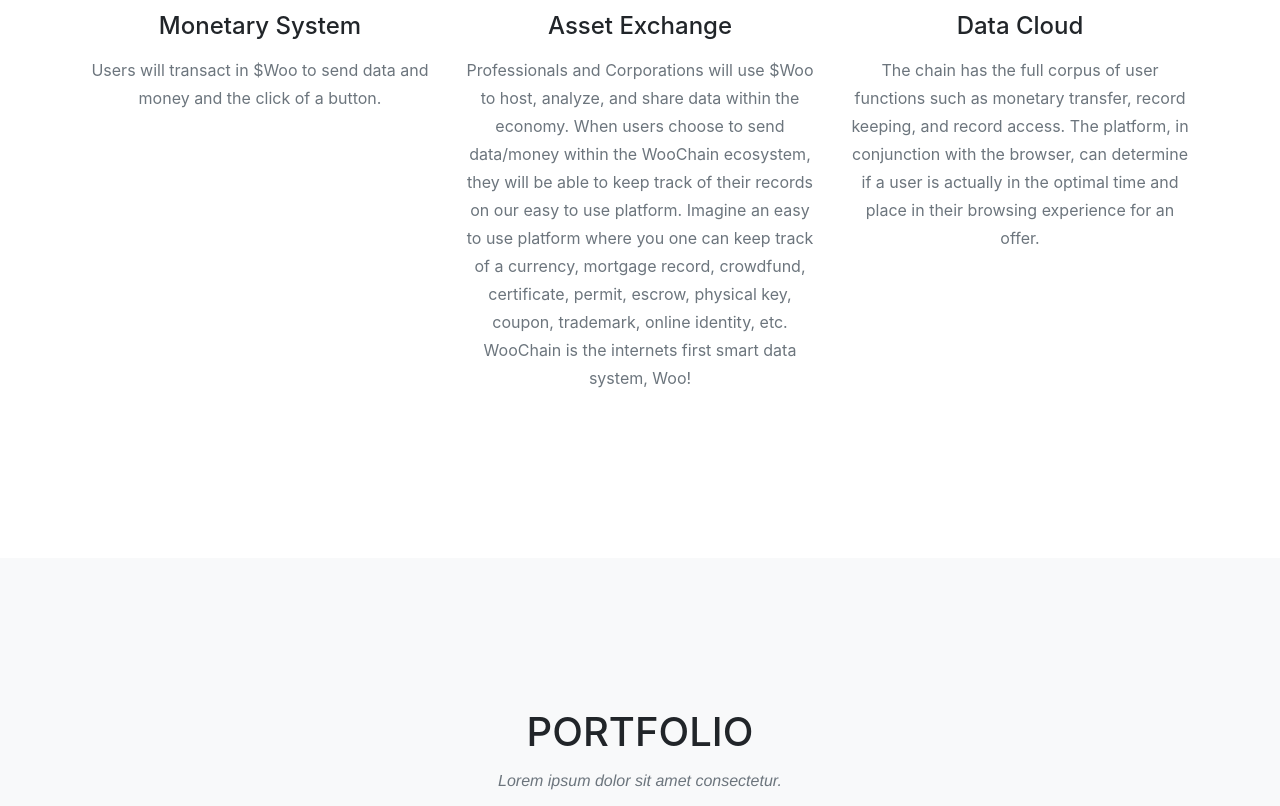
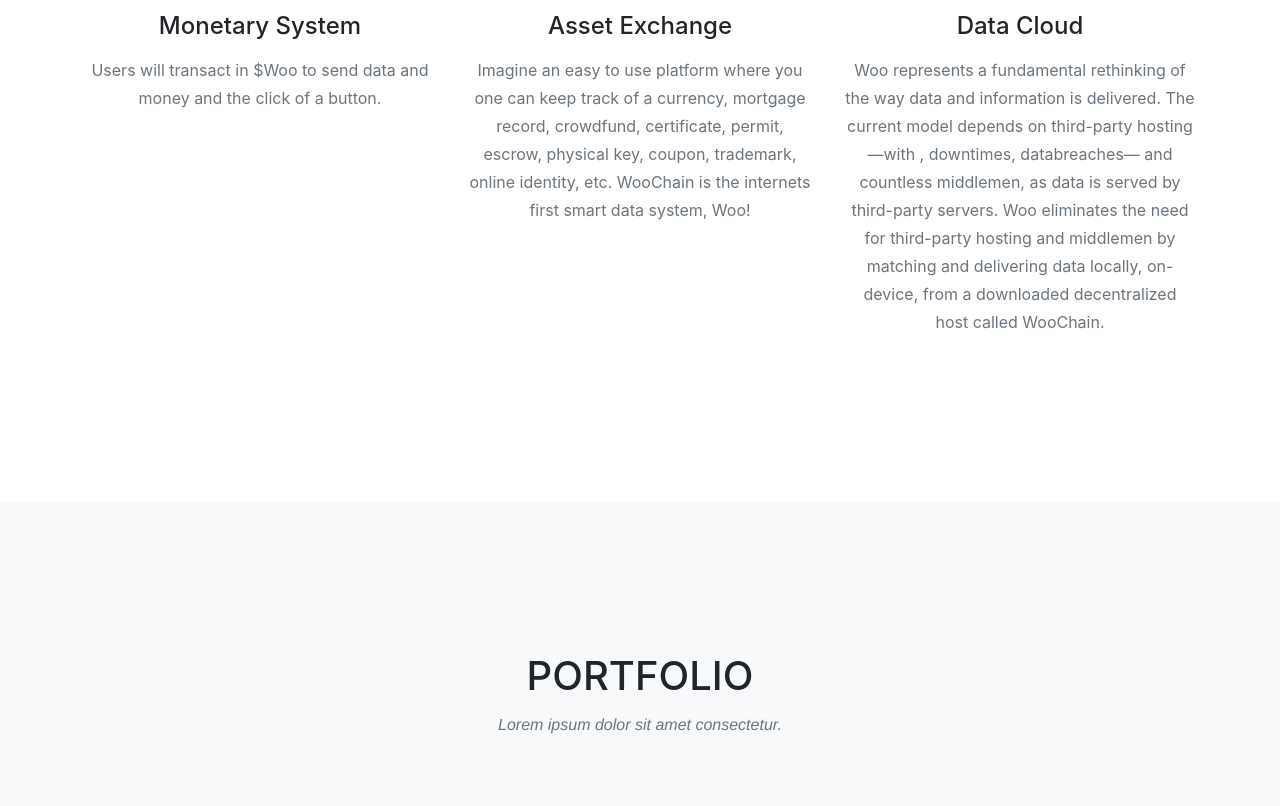
Before and after one commit to woochain/nirholas.github.io, a website with bundled scripts: page index.html in a window 1280 px wide. Shown: the part 1243-2049 px from the top of the page. Built offline with nearby package versions, Linux system fonts and the light colour scheme; files whose address does not match are found by name; a web font is replaced by a local one.

Commit message:
Update index.html

```diff
--- a/index.html
+++ b/index.html
@@ -92,7 +92,7 @@
               <i class="fa fa-laptop fa-stack-1x fa-inverse"></i>
             </span>
             <h4 class="service-heading">Asset Exchange</h4>
-            <p class="text-muted">Professionals and Corporations will use $Woo to host, analyze, and share data within the economy. When users choose to send data/money within the WooChain ecosystem, they will be able to keep track of their records on our easy to use platform. Imagine an easy to use platform where you one can keep track of a currency, mortgage record, crowdfund, certificate, permit, escrow, physical key, coupon, trademark, online identity, etc. WooChain is the internets first smart data system, Woo!</p>
+            <p class="text-muted">Imagine an easy to use platform where you one can keep track of a currency, mortgage record, crowdfund, certificate, permit, escrow, physical key, coupon, trademark, online identity, etc. WooChain is the internets first smart data system, Woo!</p>
           </div>
           <div class="col-md-4">
             <span class="fa-stack fa-4x">
@@ -100,7 +100,7 @@
               <i class="fa fa-lock fa-stack-1x fa-inverse"></i>
             </span>
             <h4 class="service-heading">Data Cloud</h4>
-            <p class="text-muted">The chain has the full corpus of user functions such as monetary transfer, record keeping, and record access. The platform, in conjunction with the browser, can determine if a user is actually in the optimal time and place in their browsing experience for an offer.</p>
+            <p class="text-muted">Woo represents a fundamental rethinking of the way data and information is delivered. The current model depends on third-party hosting—with , downtimes, databreaches— and countless middlemen, as data is served by third-party servers. Woo eliminates the need for third-party hosting and middlemen by matching and delivering data locally, on-device, from a downloaded decentralized host called WooChain.</p>
           </div>
         </div>
       </div>
```
